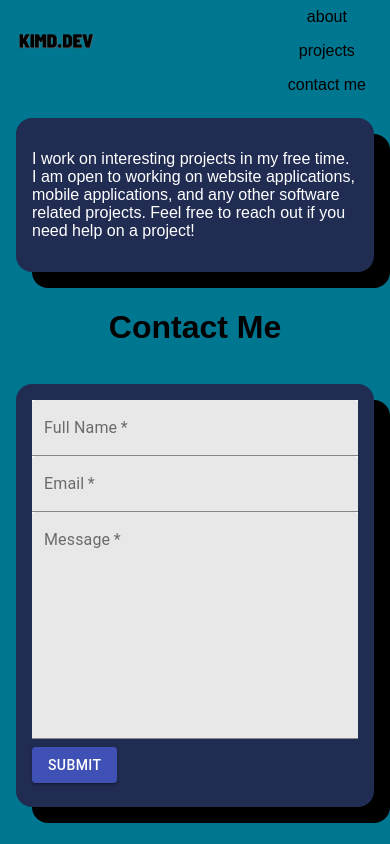
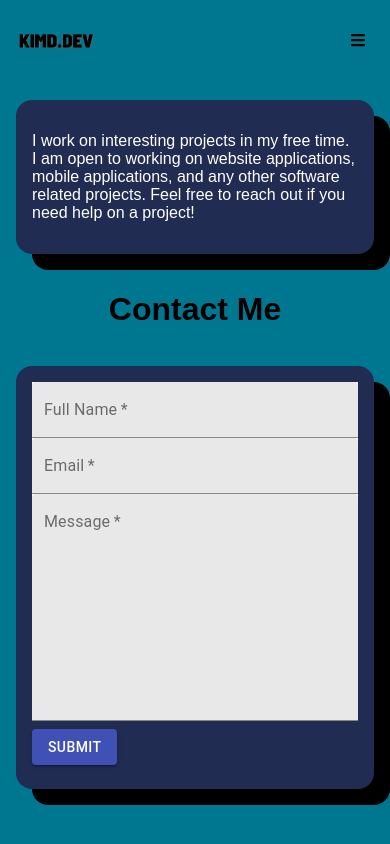
Before and after one commit to kim2552/kimd.dev, a React (Create React App) app: page /contact in a window 390 px wide. Shown: the top 844 px of the page. Built offline with nearby package versions, Linux system fonts and the light colour scheme.

Commit message:
added: responsive navbar button

```diff
--- a/src/components/Navbar.js
+++ b/src/components/Navbar.js
@@ -1,9 +1,24 @@
 import React from 'react'
 import { Link } from 'react-router-dom';
+import {FaBars} from 'react-icons/fa';
 
 const Navbar = () => {
+    function changeMenu(){
+        var x = document.getElementById("navbarWrapper");
+        if(x.className === "navbar-wrapper"){
+            console.log("responsive");
+            x.className += " responsive";
+        }else{
+            console.log("original");
+            x.className = "navbar-wrapper";
+        }
+    }
+
     return (
-        <div className="navbar-wrapper">
+        <div className="navbar-wrapper" id="navbarWrapper">
+            <i className="icon-bars" onClick={()=>changeMenu()}>
+                <FaBars></FaBars>
+            </i>
             <Link to="/about">
                 <div className="menu-item">
                     about
--- a/src/scss/_header.scss
+++ b/src/scss/_header.scss
@@ -50,17 +50,46 @@
         color: $text-light-color;
     }
 
+    .icon-bars{
+        display: none;
+    }
+
     @media screen and (max-width: 1280px) {
         .menu-item{
             padding: $button-margin-md;
         }
     }
+}
 
-    @media only screen and (max-width: 768px) { //TODO:Create responsive navbar
-        flex-direction: column;
+@media only screen and (max-width: 768px) {
+    .navbar-wrapper{
+        .menu-item{
+            display:none;
+        }
+
+        .icon-bars{
+            display: block;
+            margin: $button-margin-sm;
+        }
+
+        .icon-bars:hover{
+            cursor: pointer;
+        }
+    }
+
+    .navbar-wrapper.responsive{
+        display: block;
+
+        .icon-bars{
+            padding-top: 1.5rem;
+            text-align: right;
+        }
 
         .menu-item{
+            display: block;
+            text-align: right;
             padding: $button-margin-sm;
+            animation: load_animation $loading-time;
         }
     }
 }
```
